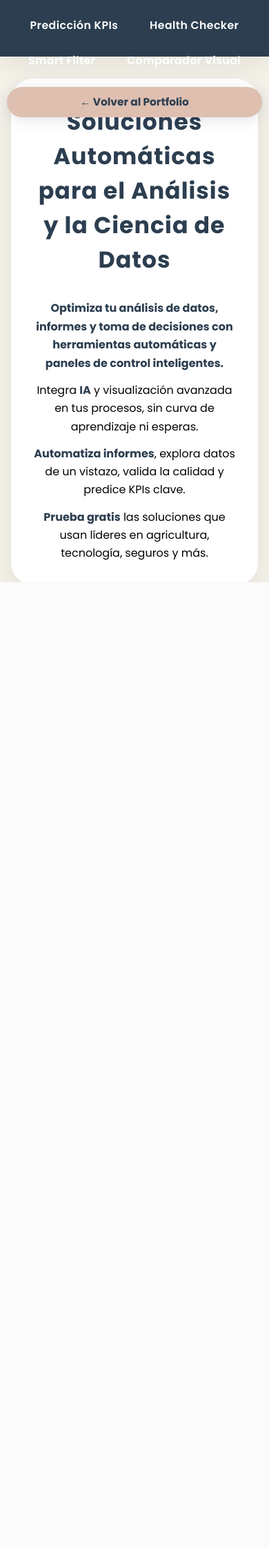
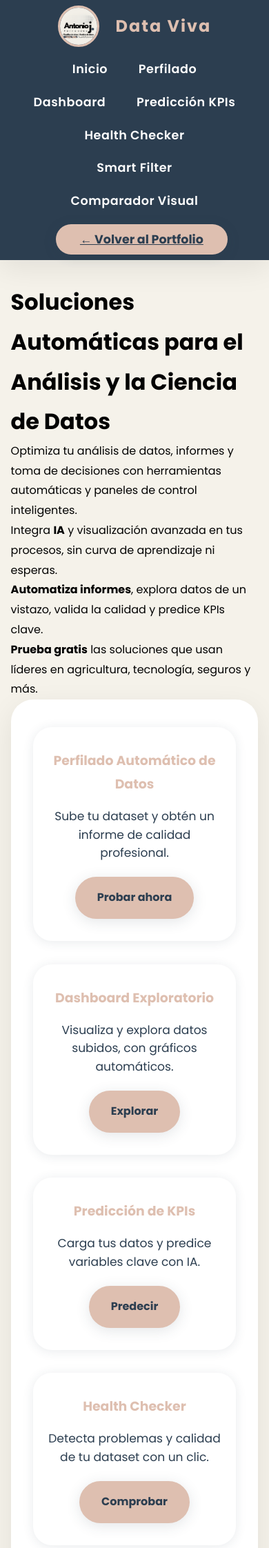
Before and after one commit to AntonioJFdez/App-Data-Viva, a Flask app: page / in a window 390 px wide. Shown: the top 2244 px of the page at 69% size. Before the commit the page ends 844 px from the top, so only its background shows below. Run offline with Flask 3, Linux system fonts and the light colour scheme.

Commit message:
Update app.css

```diff
--- a/static/css/app.css
+++ b/static/css/app.css
@@ -1,39 +1,29 @@
+/* ==== Variables Globales ==== */
 :root {
   --primary: #2c3e50;
   --secondary: #debfb0;
+  --tertiary: #7f8c8d;
   --background: #f5f2ea;
-  --white: #fff;
   --text: #020202;
+  --white: #ffffff;
   --border-radius: 2rem;
-  --box-shadow: 0 12px 40px rgba(0,0,0,0.08);
-  --header-height: 82px;
+  --box-shadow: 0 12px 40px rgba(0, 0, 0, 0.08);
+  --transition: all 0.3s cubic-bezier(0.4, 0, 0.2, 1);
+  --header-height: 80px;
+  --content-maxwidth: 1200px;
   --card-maxwidth: 370px;
-  --content-maxwidth: 1200px;
 }
 
-html, body {
-  height: 100%;
+/* ==== Reset y General ==== */
+* { margin: 0; padding: 0; box-sizing: border-box; }
+body {
   font-family: 'Poppins', sans-serif;
+  line-height: 1.8;
   color: var(--text);
   background: var(--background);
   min-height: 100vh;
   width: 100vw;
-  box-sizing: border-box;
-  overflow-x: hidden;
 }
-
-body {
-  margin: 0;
-  display: flex;
-  flex-direction: column;
-  min-height: 100vh;
-}
-
-main {
-  flex: 1 0 auto;
-}
-
-* { box-sizing: border-box; margin: 0; padding: 0; }
 
 .container {
   width: 92%;
@@ -47,375 +37,219 @@ main {
 
 /* ==== HEADER ==== */
 header {
-  position: sticky;
-  top: 0;
-  z-index: 1000;
-  background: var(--primary);
-  height: var(--header-height);
-  box-shadow: var(--box-shadow);
-  width: 100%;
-  display: flex;
-  justify-content: center; /* Centra el contenido del header */
-  align-items: center;
+  position: sticky; top: 0; background: var(--primary); z-index: 1000; padding: 0.5rem 0; box-shadow: var(--box-shadow);
 }
 
 .nav-container {
-  width: 100%;
-  max-width: var(--content-maxwidth);
-  margin: 0 auto;
-  display: flex;
-  align-items: center;
-  justify-content: space-between; /* Esto asegura que el logo y el menú se alineen bien */
-  height: var(--header-height);
-  padding: 0 2rem;
-  box-sizing: border-box;
+  display: flex; justify-content: space-between; align-items: center; padding: 0 2rem;
 }
 
-/* LOGO */
 .nav-logo {
-  display: flex;
-  align-items: center;
-  gap: 1rem;
-  text-decoration: none;
-  flex-shrink: 0;
+  display: flex; align-items: center; gap: 1rem; text-decoration: none;
 }
 
 .nav-logo img {
-  width: 56px;
-  height: 56px;
-  border-radius: 50%;
-  border: 3px solid var(--secondary);
+  width: 60px; height: 60px; border-radius: 50%; border: 3px solid var(--secondary);
 }
 
 .nav-logo span {
-  color: var(--secondary);
-  font-size: 1.47rem;
-  font-weight: bold;
-  letter-spacing: 2px;
-  margin-left: 0.5rem;
+  color: var(--secondary); font-size: 1.5rem; font-weight: bold; letter-spacing: 2px; margin-left: 0.5rem;
+}
+
+nav ul {
+  display: flex; gap: 2.2rem; list-style: none; justify-content: center; align-items: center;
+}
+
+nav a {
+  color: var(--white); text-decoration: none; font-size: 1.1rem; font-weight: 600; letter-spacing: 0.03em;
+  padding: 0.4rem 0.9rem; border-radius: 1.5rem; transition: background 0.2s;
+}
+
+nav a:hover {
+  background: var(--secondary); color: var(--primary);
+}
+
+/* Botón Volver al Portfolio */
+.cta-nav {
+  background: var(--secondary); color: var(--primary); font-weight: 700;
+  border-radius: 2.3rem; padding: 1rem 2.2rem; margin-left: 1.3rem; font-size: 1.09rem;
+  border: none; box-shadow: 0 4px 20px rgba(44,62,80,0.13); transition: background 0.18s, color 0.18s, transform 0.18s;
+  display: flex; align-items: center; justify-content: center; height: 44px; min-width: 180px;
   white-space: nowrap;
 }
 
-/* MENÚ DE NAVEGACIÓN */
-nav {
-  flex: 1;
-  display: flex;
-  justify-content: center;
-  align-items: center;
-  min-width: 0;
-}
-
-nav ul {
-  display: flex;
-  gap: 2.1rem;
-  list-style: none;
-  align-items: center;
-  margin: 0;
-  padding: 0;
-  flex-wrap: wrap;
-}
-
-nav a {
-  color: var(--white);
-  text-decoration: none;
-  font-size: 1.09rem;
-  font-weight: 600;
-  letter-spacing: 0.03em;
-  padding: 0.39rem 0.93rem;
-  border-radius: 1.4rem;
-  transition: background 0.2s, color 0.2s;
-  display: inline-block;
-  text-align: center;
-  white-space: nowrap;
-}
-
-nav a:hover {
-  background: var(--secondary);
-  color: var(--primary);
-}
-
-/* Botón "Volver al Portfolio" */
-.cta-nav {
-  background: var(--secondary);
-  color: var(--primary) !important;
-  font-weight: 700;
-  border-radius: 2.3rem;
-  padding: 1rem 2.2rem;
-  margin-left: 1.3rem;
-  font-size: 1.09rem;
-  border: none;
-  box-shadow: 0 4px 20px rgba(44,62,80,0.13);
-  transition: background 0.18s, color 0.18s, transform 0.18s;
-  align-self: center;
-  text-decoration: none;
-  line-height: 1.3;
-  display: flex;
-  align-items: center;
-  justify-content: center;
-  height: 44px;
-  min-width: 180px;
-  white-space: nowrap;
-  overflow: visible;
-  flex-shrink: 0;
-}
-
 .cta-nav:hover {
-  background: var(--primary);
-  color: var(--secondary) !important;
-  border: 2px solid var(--secondary);
-  text-decoration: underline;
+  background: var(--primary); color: var(--secondary); border: 2px solid var(--secondary); text-decoration: underline;
   transform: scale(1.03) translateY(-2px);
 }
 
-/* ==== RESPONSIVE HEADER ==== */
-@media (max-width: 1200px) {
-  .nav-container { padding: 0 1.2rem; }
-}
-@media (max-width: 900px) {
-  header {
-    height: auto;
-    min-height: var(--header-height);
-    padding: 0;
-  }
-  .nav-container {
-    flex-direction: column;
-    align-items: stretch;
-    height: auto;
-    gap: 0.3rem;
-    padding: 0 0.6rem;
-    width: 100%;
-    max-width: 100vw;
-  }
-  nav {
-    width: 100%;
-    justify-content: center;
-    margin: 0.2rem 0 0.1rem 0;
-  }
-  .cta-nav {
-    margin-left: 0;
-    margin-top: 0.3rem;
-    width: 100%;
-    max-width: 98vw;
-    min-width: 120px;
-    align-self: center;
-    justify-content: center;
-  }
-}
-@media (max-width: 600px) {
-  .nav-logo img {
-    width: 38px;
-    height: 38px;
-  }
-  .nav-logo span {
-    font-size: 1rem;
-  }
-  nav a {
-    font-size: 0.98rem;
-  }
-  .cta-nav {
-    font-size: 0.96rem;
-    padding: 0.7rem 1rem;
-    min-width: 100px;
-    max-width: 100vw;
-  }
-  nav ul {
-    gap: 0.7rem;
-  }
+/* ==== HERO ==== */
+.hero {
+  min-height: 400px; display: flex; align-items: center; justify-content: center;
+  background: linear-gradient(45deg, rgba(44,62,80,0.94), rgba(222,191,176,0.30)), url('https://images.unsplash.com/photo-1451187580459-43490279c0fa?auto=format&fit=crop&w=1200&q=80') center/cover;
+  border-bottom-left-radius: 2.5rem; border-bottom-right-radius: 2.5rem; margin-bottom: 2rem;
 }
 
-/* HERO CARD */
-.hero-info-card {
-  background: var(--white);
-  border-radius: var(--border-radius);
-  box-shadow: var(--box-shadow);
-  padding: 2.4rem 2rem 2rem 2rem;
-  margin-bottom: 2.6rem;
-  text-align: center;
-  max-width: var(--content-maxwidth);
-  margin-left: auto; margin-right: auto;
-}
-.corp-title {
-  color: var(--primary);
-  font-size: 2.08rem;
-  font-weight: 700;
-  letter-spacing: 0.03em;
-  margin-bottom: 1.2rem;
-}
-.hero-info-card > div {
-  line-height: 1.65;
-}
-.hero-info-card br {
-  margin-bottom: 0.7em;
-}
-.hero-info-card span {
-  display: inline-block;
-  margin-top: 0.8em;
-}
-.bold, b, strong { font-weight: 700; color: var(--primary);}
-.center { text-align: center !important; }
-
-/* PROJECTS GRID */
-.projects-section {
-  padding: 0;
-  display: flex;
-  flex-direction: column;
-  align-items: center;
-  width: 100%;
-}
-.projects-grid {
-  display: flex;
-  flex-wrap: wrap;
-  gap: 2.1rem;
-  justify-content: center;
-  align-items: stretch;
-  width: 100%;
-  max-width: var(--content-maxwidth);
-  margin: 0 auto;
-}
-.project-card {
-  background: var(--white);
-  border-radius: 1.7rem;
-  box-shadow: 0 2px 16px rgba(44,62,80,0.10);
-  padding: 2.2rem 1.2rem 1.8rem 1.2rem;
-  max-width: var(--card-maxwidth);
-  min-width: 260px;
-  flex: 1 1 320px;
-  display: flex; flex-direction: column;
-  align-items: center; justify-content: center; text-align: center;
-  margin: 0 auto;
-  transition: box-shadow 0.18s, transform 0.18s;
-}
-.project-card:hover { box-shadow: 0 4px 28px rgba(44,62,80,0.16); transform: scale(1.022); }
-.project-title {
-  color: var(--primary); /* AZUL CORPORATIVO */
-  font-weight: 700;
-  font-size: 1.19rem;
-  margin-bottom: 1rem;
-  text-align: center;
-}
-.project-desc {
-  color: var(--primary);
-  font-size: 1.07rem;
-  text-align: center;
-  margin-bottom: 1.35rem;
-  line-height: 1.55;
+.hero .container {
+  text-align: center; color: var(--white); padding: 5rem 2rem 3rem 2rem;
 }
 
-/* BOTONES */
-.cta-button, .button, button, input[type="submit"] {
-  display: inline-block;
-  padding: 1.15rem 2.8rem;
-  font-size: 1.07rem;
-  background: var(--secondary);
-  color: var(--primary);
-  border-radius: 2.3rem;
-  font-weight: 700;
-  text-decoration: none;
-  border: none;
-  box-shadow: 0 4px 20px rgba(44,62,80,0.12);
-  transition: transform 0.19s, box-shadow 0.19s, background 0.19s, color 0.19s;
-  font-family: 'Poppins', sans-serif;
-  text-align: center;
-  min-width: 186px;
-  margin-top: 0.3rem;
+.hero h1 {
+  font-size: 3.2rem; margin-bottom: 0.7rem; font-weight: 700; text-shadow: 0 4px 20px rgba(0,0,0,0.13); letter-spacing: 0.02em;
 }
-.cta-button:hover, .button:hover, button:hover, input[type="submit"]:hover {
-  background: var(--primary);
+
+.hero h2 {
+  font-size: 1.8rem; font-weight: 400; color: var(--secondary); margin-bottom: 1.5rem; text-shadow: 0 2px 10px rgba(44,62,80,0.18);
+}
+
+.cta-button {
+  display: inline-block; padding: 1.2rem 3rem; font-size: 1.1rem; background: var(--secondary); color: var(--primary);
+  border-radius: 2.5rem; font-weight: 700; text-decoration: none; transition: transform 0.2s, box-shadow 0.2s, background 0.2s;
+  border: none; box-shadow: 0 4px 20px rgba(44,62,80,0.13);
+}
+
+.cta-button:hover {
+  background: var(--primary); color: var(--secondary); transform: scale(1.04) translateY(-3px); box-shadow: 0 6px 24px rgba(222,191,176,0.21);
+}
+
+/* ==== SECCIONES ==== */
+.section-title {
+  color: var(--primary); text-align: center; font-size: 2.1rem; margin-bottom: 2rem;
+  font-weight: 700; letter-spacing: 0.03em;
+}
+
+.download-section,
+.about-section,
+.skills-section,
+.video-section,
+.contact-section,
+.projects-section,
+.dashboard-section,
+.testimonials-section {
+  background: var(--white); border-radius: var(--border-radius); box-shadow: var(--box-shadow);
+  padding: 2.5rem 2rem; margin-bottom: 2.2rem;
+}
+
+/* ==== ABOUT ==== */
+.about-content {
+  display: flex; flex-wrap: wrap; gap: 2.5rem; align-items: center;
+}
+
+#about img {
+  width: 230px; border-radius: var(--border-radius); box-shadow: var(--box-shadow);
+}
+
+#about .bio { flex: 1; min-width: 250px; }
+
+#about h2 { color: var(--primary); margin-bottom: 1.3rem; }
+
+#about p {
+  margin-bottom: 1.2rem; line-height: 1.75; text-align: justify;
+}
+
+/* ==== VIDEO CV ==== */
+.video-section h2 {
+  color: var(--primary); text-align: center; margin-bottom: 1.6rem;
+}
+
+.video-responsive {
+  position: relative; padding-bottom: 56.25%; height: 0; overflow: hidden; border-radius: 1.5rem; margin-bottom: 1.3rem; box-shadow: 0 6px 32px rgba(44,62,80,0.15);
+}
+
+.video-responsive iframe, .video-responsive video {
+  position: absolute; top: 0; left: 0; width: 100%; height: 100%; border-radius: 1.5rem;
+}
+
+/* ==== PROYECTOS ==== */
+.projects-grid {
+  display: flex; flex-wrap: wrap; gap: 2.1rem; justify-content: center;
+}
+
+.project-card {
+  background: var(--white); border-radius: 1.7rem; box-shadow: 0 2px 16px rgba(44,62,80,0.10);
+  padding: 2rem 1.3rem; max-width: var(--card-maxwidth); min-width: 260px; flex: 1 1 320px; text-align: center;
+  margin: 0 auto; transition: box-shadow 0.2s, transform 0.2s;
+}
+
+.project-card:hover {
+  box-shadow: 0 4px 28px rgba(44,62,80,0.18); transform: scale(1.025);
+}
+
+.project-title {
+  color: var(--secondary); font-weight: bold; font-size: 1.18rem; margin-bottom: 1rem;
+}
+
+.project-desc {
+  color: var(--primary); font-size: 1.07rem; text-align: center; margin-bottom: 1.35rem; line-height: 1.55;
+}
+
+/* ==== SKILLS ==== */
+.skills-container {
+  display: flex; flex-wrap: wrap; gap: 1.7rem; justify-content: center;
+}
+
+.skill-category {
+  background: rgba(255,255,255,0.55); padding: 1.3rem 1.2rem 1.6rem 1.2rem; border-radius: 1.7rem;
+  flex: 1 1 280px; min-width: 240px; max-width: 350px; box-shadow: 0 2px 12px rgba(44,62,80,0.06);
+}
+
+.skill-category h3 {
+  color: var(--secondary); font-size: 1.15rem; margin-bottom: 0.7rem; font-weight: 700;
+  border-bottom: 2px solid var(--secondary); display: inline-block; padding-bottom: 0.3rem;
+}
+
+.skills-grid {
+  display: flex; flex-wrap: wrap; gap: 0.7rem;
+}
+
+.skill {
+  background: var(--primary); color: var(--white); padding: 0.65rem 1.2rem; border-radius: 1.3rem;
+  font-size: 0.98rem; margin-bottom: 0.4rem; box-shadow: 0 1px 5px rgba(44,62,80,0.06); transition: transform 0.18s;
+}
+
+.skill strong {
   color: var(--secondary);
-  transform: scale(1.04) translateY(-2px);
 }
-.volver-inicio-link {
-  display: inline-block;
-  color: var(--primary);
-  font-weight: 600;
-  text-decoration: none !important;
-  font-size: 1.04rem;
-  margin: 0.6rem 0 0.3rem 0;
-  background: none;
-  border: none;
-  padding: 0;
-  border-radius: 0;
-  box-shadow: none;
-  text-align: center;
+
+.skill:hover {
+  transform: scale(1.06); background: var(--secondary); color: var(--primary);
 }
-.volver-inicio-link:hover { color: var(--secondary); }
-input[type="file"], select {
-  border-radius: 1.5rem;
-  border: 1.5px solid var(--secondary);
-  background: var(--background);
-  padding: 1.05rem 1.22rem;
-  font-family: 'Poppins', sans-serif;
-  font-size: 1.04rem;
-  color: var(--primary);
-  margin-bottom: 1.1rem;
-  box-shadow: 0 2px 10px rgba(44,62,80,0.09);
-  transition: border 0.15s, box-shadow 0.15s;
-  width: 100%;
+
+/* ==== FOOTER ==== */
+footer {
+  background: var(--primary); color: var(--white); text-align: center; padding: 2.2rem 0 1rem 0;
+  margin-top: 2rem; font-size: 1rem; border-top-left-radius: 1.7rem; border-top-right-radius: 1.7rem;
 }
-input[type="file"]:hover, select:focus {
-  border-color: var(--primary);
-  box-shadow: 0 0 0 3px rgba(222, 191, 176, 0.12);
-}
-input[type="text"], input[type="number"], input[type="email"], textarea {
-  border-radius: 1.5rem;
-  border: 1.3px solid var(--secondary);
-  background: var(--white);
-  padding: 1.05rem 1.22rem;
-  font-family: 'Poppins', sans-serif;
-  font-size: 1.04rem;
-  color: var(--primary);
-  margin-bottom: 1.1rem;
-  box-shadow: 0 2px 8px rgba(44,62,80,0.05);
-  transition: border 0.15s, box-shadow 0.15s;
-  width: 100%;
-}
-input:focus, textarea:focus {
-  border-color: var(--primary);
-  outline: none;
-  box-shadow: 0 0 0 2px rgba(222,191,176,0.17);
-}
-/* Footer */
-footer {
-  background: var(--primary);
-  color: var(--white);
-  text-align: center;
-  padding: 2.2rem 0 1rem 0;
-  margin-top: 2rem;
-  font-size: 1rem;
-  border-top-left-radius: 1.7rem;
-  border-top-right-radius: 1.7rem;
-}
-.footer-contactos {
-  margin-top: 0.7rem;
-  display: flex; flex-wrap: wrap; justify-content: center; gap: 1.7rem;
-}
-.footer-contactos a {
-  color: var(--secondary); text-decoration: none; display:inline-flex; align-items:center; gap:0.48rem; font-size:1.07rem;
-}
-.footer-contactos a:hover { color: var(--white); }
-.footer-derechos {
-  margin-top: 1.4rem;
-  color: var(--white);
-  font-size: 1.08rem;
-  font-weight: 500;
-  text-align: center;
-  width: 100%;
-}
+
+/* ==== RESPONSIVE ==== */
 @media (max-width: 900px) {
   .container { padding: 2rem 0; }
-  .nav-container { flex-direction: column; gap: 0.9rem; height: auto; }
+  .nav-container { flex-direction: column; gap: 1.1rem; }
   nav ul { flex-wrap: wrap; justify-content: center; gap: 1rem; }
-  .projects-grid { gap: 1.15rem; }
-  .hero-info-card { max-width: 99vw; }
+  .hero .container { padding: 3.2rem 1rem 2rem 1rem; }
+  .about-content { flex-direction: column; text-align: center; }
+  .download-grid { flex-direction: column; gap: 1.5rem; }
+  .skills-container { flex-direction: column; gap: 1.5rem; }
 }
+
 @media (max-width: 600px) {
-  .nav-logo img { width: 38px; height: 38px; }
-  .nav-logo span { font-size: 1rem; }
-  nav a { font-size: 0.98rem; }
-  .cta-button, .button, button, input[type="submit"] { font-size: 0.98rem; padding: 0.9rem 1.5rem; min-width: 110px; }
-  .project-card { max-width: 96vw; }
+  .hero h1 { font-size: 2.1rem; }
+  .hero h2 { font-size: 1.13rem; }
+  .cta-button { font-size: 1rem; padding: 1rem 2rem; }
+  .download-card { padding: 1.2rem 0.7rem; }
+  .about-section { padding-left: 1.2rem; padding-right: 1.2rem; }
+  #about .bio { padding-left: 0.3rem; padding-right: 0.3rem; }
+  .skills-section .section-title { text-align: center; }
+  .skills-container { flex-direction: column; align-items: center; }
+  .skill-category { text-align: center; margin-left: 0; margin-right: 0; max-width: 100%; min-width: 0; padding-left: 0.5rem; padding-right: 0.5rem;}
+  .skills-grid { flex-direction: column; align-items: center; }
+  .skill { width: 100%; margin: 0.18rem 0; text-align: center; word-break: break-word;}
+  .contact-section { padding-left: 1.2rem; padding-right: 1.2rem; }
+  .contact-form input, .contact-form textarea { padding-left: 1rem; padding-right: 1rem;}
 }
+
 @media (max-width: 700px) {
-  .project-card { min-width: 89vw; max-width: 99vw; }
-  .projects-grid { max-width: 99vw; }
+  #cv .download-grid { margin-top: 0.7rem !important; margin-bottom: 0.7rem !important;}
+  #cv .download-card { margin-top: 0.8rem !important; margin-bottom: 0.8rem !important; padding-top: 1.2rem !important; padding-bottom: 1.2rem !important;}
+  .download-section { padding: 1.5rem 1.2rem 1.5rem 1.2rem !important; margin-left: 0.5rem !important; margin-right: 0.5rem !important; border-radius: 1.3rem;}
 }
```
